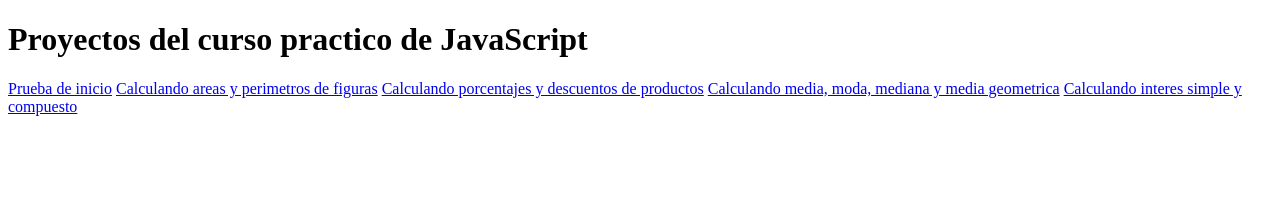
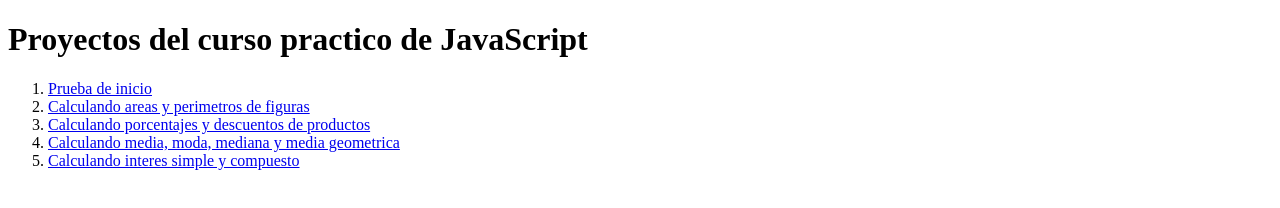
Before and after one commit to CarlosVF22/intermediate-javascript, a plain HTML site: page index.html in a window 1280 px wide. Drawn offline with Linux system fonts and the light colour scheme.

Commit message:
Agregando link a lista ordenada

```diff
--- a/index.html
+++ b/index.html
@@ -8,12 +8,12 @@
 </head>
 <body>
     <h1>Proyectos del curso practico de JavaScript</h1>
-    <div>
-        <a href="./pruebaInicio/prueba_inicio.js">Prueba de inicio</a>
-        <a href="./taller1/figuras.html">Calculando areas y perimetros de figuras</a>
-        <a href="./taller2/descuentos.html">Calculando porcentajes y descuentos de productos</a>
-        <a href="./taller3/formulas.html">Calculando media, moda, mediana y media geometrica</a>
-        <a href="./taller4/salarios.html">Calculando interes simple y compuesto</a>
-    </div>
+    <ol>
+        <li><a href="./pruebaInicio/prueba_inicio.js">Prueba de inicio</a></li>
+        <li><a href="./taller1/figuras.html">Calculando areas y perimetros de figuras</a></li>
+        <li><a href="./taller2/descuentos.html">Calculando porcentajes y descuentos de productos</a></li>
+        <li><a href="./taller3/formulas.html">Calculando media, moda, mediana y media geometrica</a></li>
+        <li><a href="./taller4/salarios.html">Calculando interes simple y compuesto</a></li>
+    </ol>
 </body>
 </html>
```
